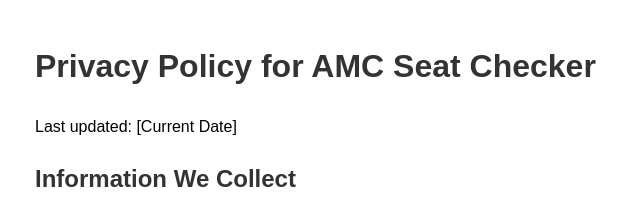
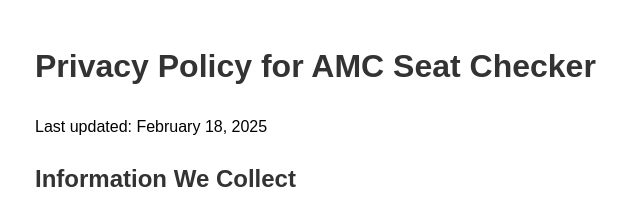
Before and after one commit to rzh4321/amc-seatalert-privacy, a plain HTML site: page index.html in a window 1280 px wide. Shown: the top 215 px of the page, 205-845 px from the left. Drawn offline with Linux system fonts and the light colour scheme.

Commit message:
update date

```diff
--- a/index.html
+++ b/index.html
@@ -19,7 +19,7 @@
 </head>
 <body>
     <h1>Privacy Policy for AMC Seat Checker</h1>
-    <p>Last updated: [Current Date]</p>
+    <p>Last updated: February 18, 2025</p>
 
     <h2>Information We Collect</h2>
     <p>AMC Seat Checker collects and stores:</p>
```
